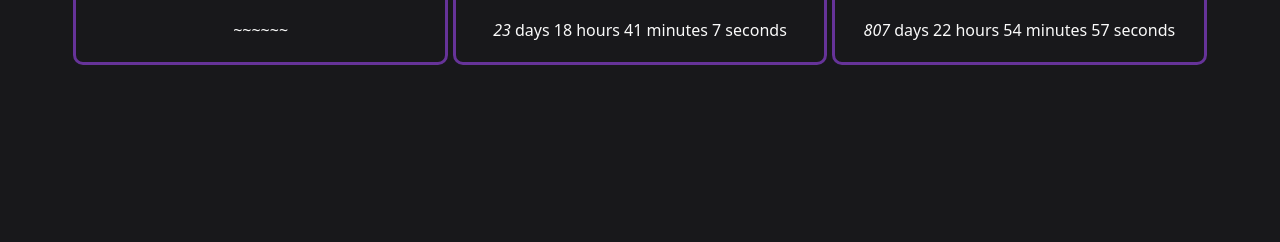
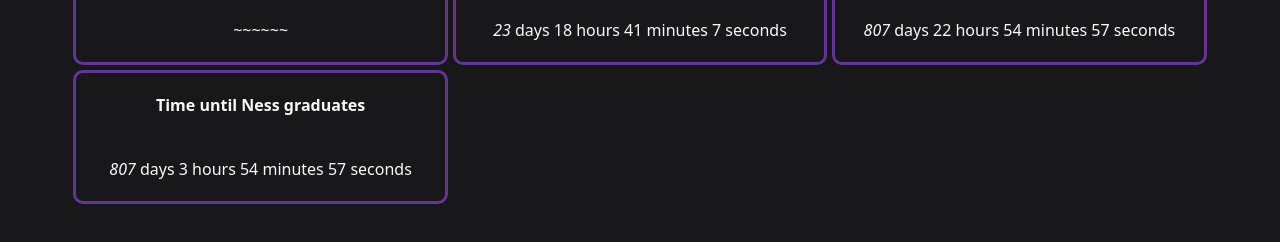
Before and after one commit to JustinStitt/jstitt.dev, a SvelteKit app: page /nessage in a window 1280 px wide. Shown: the part 314-556 px from the top of the page. Built offline with nearby package versions, Linux system fonts and the light colour scheme; no server answers.

Commit message:
add graduation card

```diff
--- a/src/routes/(ness-eyes-only)/nessage/+page.svelte
+++ b/src/routes/(ness-eyes-only)/nessage/+page.svelte
@@ -18,7 +18,8 @@
 		'TV WIT MY BOYFREN DANCE',
 		'me + you = love',
 		"you're my home",
-		'we r gonna be fit and athletic together'
+		'we r gonna be fit and athletic together',
+		'mah babay'
 	];
 
 	const handleSendButton = async () => {
@@ -43,9 +44,11 @@
 	};
 
 	let date_now = $state(new Date());
+	// keep relative to UTC (add 7 hours for PST)
 	const keys_lost_date = new Date('2025-04-22 03:43:06Z');
 	const couple_date = new Date('2023-02-09 01:23:56Z');
 	const ness_move_in_date = new Date('2025-05-20 19:00:00Z');
+	const ness_graduation_date = new Date('2025-05-20 00:00:00Z');
 
 	setInterval(() => {
 		date_now = new Date();
@@ -86,6 +89,11 @@
 		<Timecard
 			message={'Time until Ness moves in with Justin'}
 			date_a={ness_move_in_date}
+			date_b={date_now}
+		/>
+		<Timecard
+			message={'Time until Ness graduates'}
+			date_a={ness_graduation_date}
 			date_b={date_now}
 		/>
 	</div>
```
